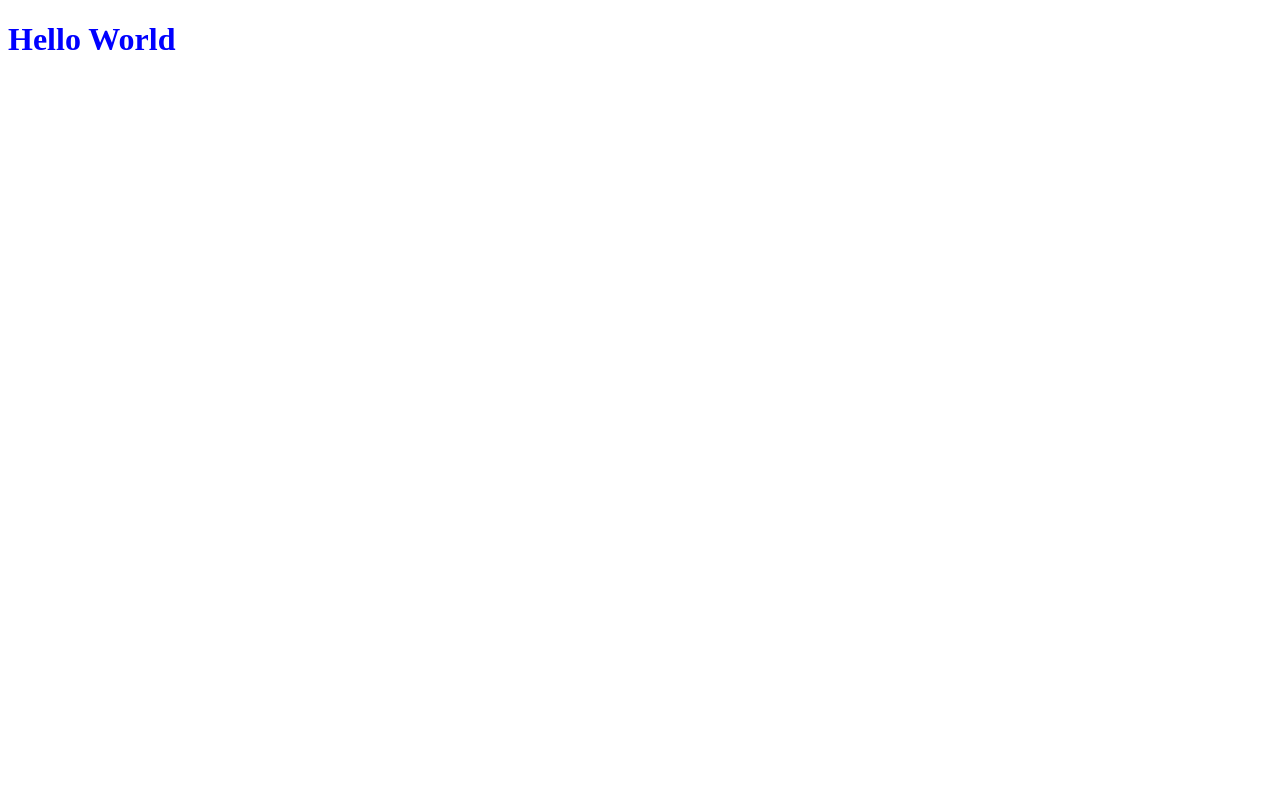
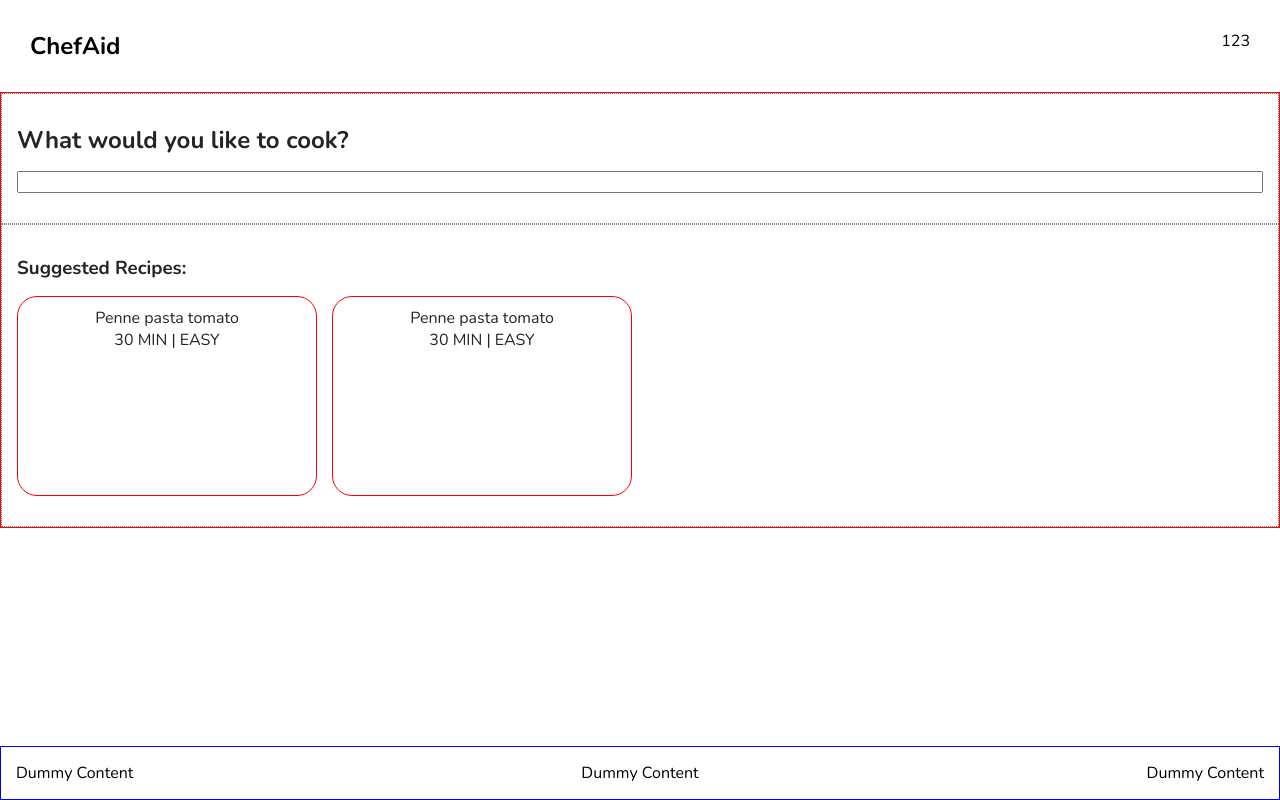
Before and after one commit to mattczencz/mattczencz.github.io, a plain HTML site: page index.html in a window 1280 px wide. Drawn offline with nearby package versions, Linux system fonts and the light colour scheme; a script that the page names is missing.

Commit message:
Adding beginning styling and starter elements to index.html

```diff
--- a/css/style.css
+++ b/css/style.css
@@ -1,3 +1,79 @@
-h1{
-    color: blue;
+@import url('https://fonts.googleapis.com/css2?family=Nunito:ital,wght@0,200;0,400;0,700;0,900;1,400&display=swap');
+
+*{
+    box-sizing: border-box;
+    margin: 0;
+    padding: 0;
+    font-family: 'Nunito', sans-serif;
 }
+
+/* ----- root variables ----- */
+:root{
+    --chef-green: #2bb673;
+    --text-black: #242424;
+}
+
+/* ----- <header> styling ----- */
+#nav-bar, #nav-bar ul{
+    display: flex;
+}
+
+#nav-bar{
+    justify-content: space-between;
+    padding: 30px;
+}
+
+#nav-bar ul{
+    list-style: none;
+}
+
+/* ----- <main> styling ----- */
+main{
+    border: 1px solid red;
+    color: var(--text-black);
+}
+
+.container{
+    display: flex;
+    flex-direction: column;
+    padding: 30px 15px;
+    border: 1px dotted grey;
+}
+
+.container h1, .container h3 {
+    margin-bottom: 15px;
+    width: 60%;
+}
+#recipe-list {
+    display: flex;
+    flex-direction: row;
+    overflow: scroll;
+}
+.card{
+    border: 1px solid red;
+    width: 300px;
+    display: flex;
+    flex-direction: column;
+    justify-content: flex-start;
+    align-items: center;
+    text-align: center;
+    padding: 10px;
+    height: 200px;
+    border-radius: 20px;
+    margin-right: 15px;
+}
+
+.card.line{
+    font-weight: bolder;
+}
+
+/* ----- <footer> styling ----- */
+footer{
+    border: 1px solid blue;
+    display: flex;
+    justify-content: space-between;
+    position:fixed;
+    bottom: 0;
+    width: 100%;
+    padding: 15px;
+}
--- a/index.html
+++ b/index.html
@@ -8,12 +8,54 @@
     <meta name="viewport" content="width=device-width, initial-scale=1.0">
     <title>ChefAid</title>
     <link rel="shortcut icon" type="image/jpg" href="/css/img/favicon.png" />
+    <script src="https://ajax.googleapis.com/ajax/libs/jquery/3.5.1/jquery.min.js"></script>
     <script src="/js/script.js" defer></script>
     <link rel="stylesheet" href="/css/style.css">
 </head>
 
 <body>
-    <h1>Hello World</h1>
+    <header>
+        <nav id="nav-bar">
+            <div id="logo">
+                <h2>ChefAid</h2>
+            </div>
+            <ul id="nav-menu">
+                <li>1</li>
+                <li>2</li>
+                <li>3</li>
+            </ul>
+        </nav>
+    </header>
+    <main>
+        <section id="part-1" class="container">
+            <h1>What would you like to cook?</h1>
+            <input type="text" name="" id="search">
+        </section>
+        <section class="container">
+            <h3>Suggested Recipes:</h3>
+            <div id="recipe-list">
+                <div class="card">
+                    <div class="ct-area">
+                        <p class="card-title">Penne pasta tomato</p>
+                        <p class="card-stat">30 MIN <span class="line">|</span> EASY</p>
+                    </div>
+                </div>
+                <div class="card">
+                    <div class="ct-area">
+                        <p class="card-title">Penne pasta tomato</p>
+                        <p class="card-stat">30 MIN <span class="line">|</span> EASY</p>
+                    </div>
+                </div>
+            </div>
+
+
+        </section>
+    </main>
+    <footer>
+        <p>Dummy Content</p>
+        <p>Dummy Content</p>
+        <p>Dummy Content</p>
+    </footer>
 </body>
 
 </html>
--- a/js/script.js
+++ /dev/null
@@ -1 +0,0 @@
-console.log("I'm connected!")
```
